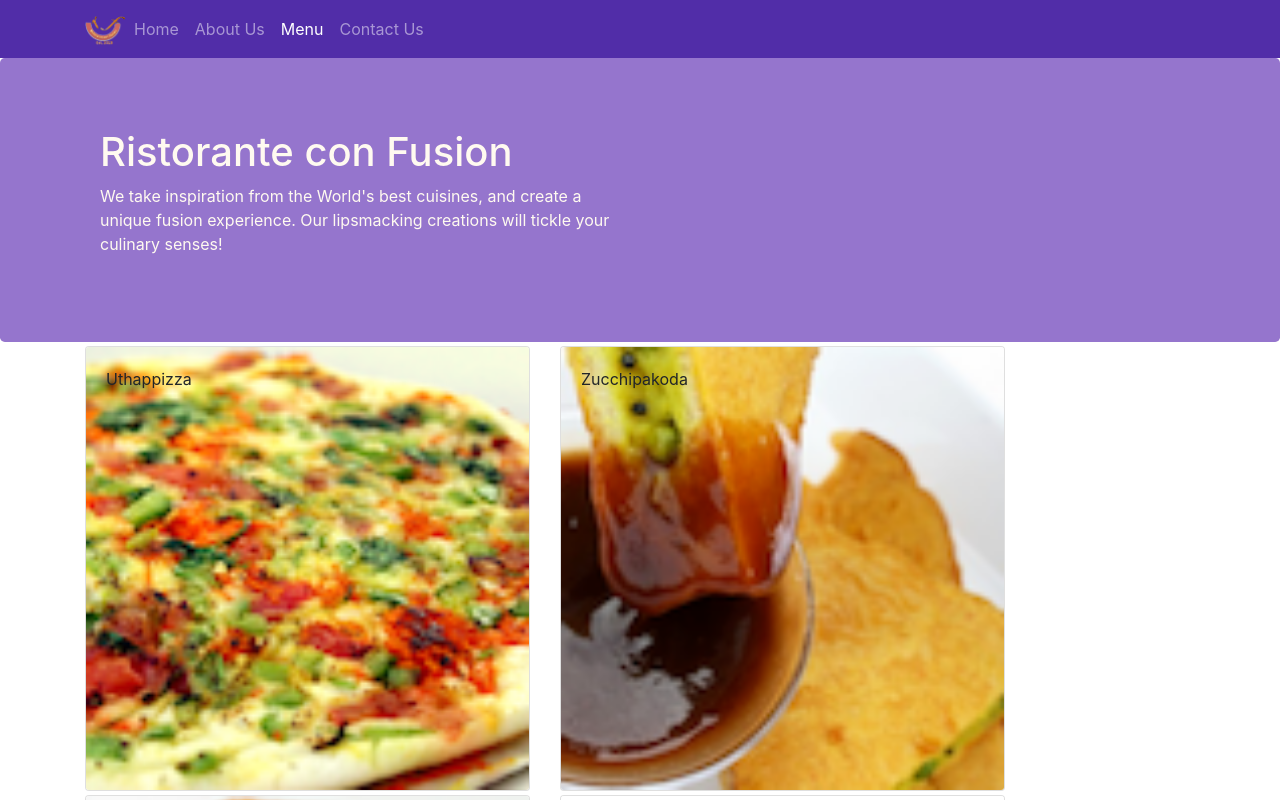
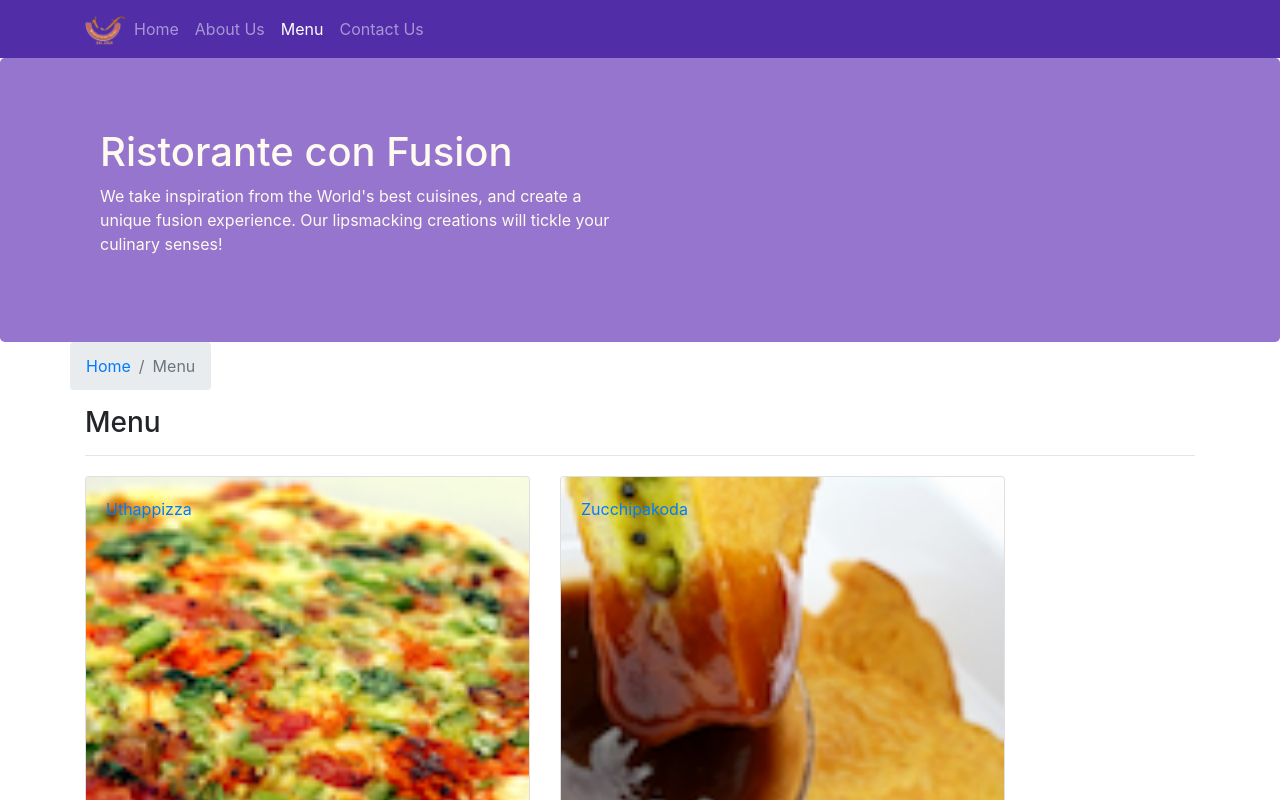
Before and after one commit to safafa/confusion, a React (Create React App) app: page /menu in a window 1280 px wide. Shown: the top 800 px of the page. Built offline with nearby package versions, Linux system fonts and the light colour scheme.

Commit message:
sigle page part 2

```diff
--- a/src/components/ContactComponent.js
+++ b/src/components/ContactComponent.js
@@ -1,8 +1,19 @@
 import React from 'react';
-
+import { Breadcrumb, BreadcrumbItem } from 'reactstrap';
+import { Link } from 'react-router-dom';
 function Contact(props) {
     return(
         <div className="container">
+            <div className="row">
+                <Breadcrumb>
+                    <BreadcrumbItem><Link to="/home">Home</Link></BreadcrumbItem>
+                    <BreadcrumbItem active>Contact Us</BreadcrumbItem>
+                </Breadcrumb>
+                <div className="col-12">
+                    <h3>Contact Us</h3>
+                    <hr />
+                </div>
+            </div>
             <div className="row row-content">
                 <div className="col-12">
                 <h3>Location Information</h3>
--- a/src/components/DishDetailComponent.js
+++ b/src/components/DishDetailComponent.js
@@ -1,5 +1,7 @@
 import React from 'react';
-import {Card, CardImg, CardText, CardBody, CardTitle} from 'reactstrap';
+import { Card, CardImg, CardText, CardBody,
+    CardTitle, Breadcrumb, BreadcrumbItem } from 'reactstrap';
+import { Link } from 'react-router-dom';
 
 
     function RenderDish({dish}){
@@ -43,14 +45,29 @@
 
 const DishDetail = (props)=>{
     if(props.dish !=null)
-    return(
-        <div className="row" >
-            <div className="col-12 col-md-5 mt-1">
+    return (
+        <div className="container">
+        <div className="row">
+            <Breadcrumb>
+
+                <BreadcrumbItem><Link to="/menu">Menu</Link></BreadcrumbItem>
+                <BreadcrumbItem active>{props.dish.name}</BreadcrumbItem>
+            </Breadcrumb>
+            <div className="col-12">
+                <h3>{props.dish.name}</h3>
+                <hr />
+            </div>
+        </div>
+        <div className="row">
+            <div className="col-12 col-md-5 m-1">
                 <RenderDish dish={props.dish} />
             </div>
-            <RenderComments comments={props.dish.comments} />
+            <div className="col-12 col-md-5 m-1">
+                <RenderComments comments={props.comments} />
+            </div>
         </div>
-    )
+        </div>
+    );
     else
     return(<div>
 
--- a/src/components/MainComponent.js
+++ b/src/components/MainComponent.js
@@ -6,6 +6,7 @@
 import { LEADERS } from '../shared/leaders';
 import Header from './HeaderComponent';
 import Footer from './FooterComponent';
+import DishDetail from './DishDetailComponent';
 import { Switch, Route, Redirect } from 'react-router-dom';
 import Home from './HomeComponent';
 import Contact from './ContactComponent';
@@ -35,12 +36,19 @@
           />
       );
     }
+    const DishWithId = ({match}) => {
+      return(
+          <DishDetail dish={this.state.dishes.filter((dish) => dish.id === parseInt(match.params.dishId,10))[0]}
+            comments={this.state.comments.filter((comment) => comment.dishId === parseInt(match.params.dishId,10))} />
+      );
+    };
     return (
       <div>
         <Header/>
         <Switch>
               <Route path='/home' component={HomePage} />
               <Route exact path='/menu' component={() => <Menu dishes={this.state.dishes} />} />
+              <Route path='/menu/:dishId' component={DishWithId} />
               <Route exact path='/contactus' component={Contact} />
               <Redirect to="/home" />
 
--- a/src/components/MenuComponent.js
+++ b/src/components/MenuComponent.js
@@ -1,31 +1,41 @@
 import React from 'react';
-import {Card, CardImg, CardImgOverlay, CardTitle} from 'reactstrap';
-
-function RenderMenuItem({dish, onClick}){
-    return(
-    <Card key={dish.id} onClick={() =>onClick(dish.id)}>
-    <CardImg width="100%" src={dish.image} alt={dish.name}/>
-    <CardImgOverlay>
-        <CardTitle>{dish.name}</CardTitle>
-</CardImgOverlay>
-</Card>
-);
+import {Card, CardImg, CardImgOverlay, CardTitle, Breadcrumb, BreadcrumbItem} from 'reactstrap';
+import { Link } from 'react-router-dom';
+function RenderMenuItem ({dish, onClick}) {
+    return (
+        <Card>
+            <Link to={`/menu/${dish.id}` } >
+                <CardImg width="100%" src={dish.image} alt={dish.name} />
+                <CardImgOverlay>
+                    <CardTitle>{dish.name}</CardTitle>
+                </CardImgOverlay>
+            </Link>
+        </Card>
+    );
 }
 
 const Menu = (props)=> {
     const menu = props.dishes.map((dish)=>{
         return(
             <div key={dish.id} className="col-12 col-md-5 mt-1">
-               <RenderMenuItem dish={dish} onClick={props.onClick} />
+               <RenderMenuItem dish={dish}  />
             </div>
         );
     });
-    return(
+    return (
         <div className="container">
             <div className="row">
-                {menu}
+                <Breadcrumb>
+                    <BreadcrumbItem><Link to="/home">Home</Link></BreadcrumbItem>
+                    <BreadcrumbItem active>Menu</BreadcrumbItem>
+                </Breadcrumb>
+                <div className="col-12">
+                    <h3>Menu</h3>
+                    <hr />
+                </div>
             </div>
             <div className="row">
+                {menu}
             </div>
         </div>
     );
```
Also changed, not shown: 1 other file (tests, documents, lock files or other folders).
